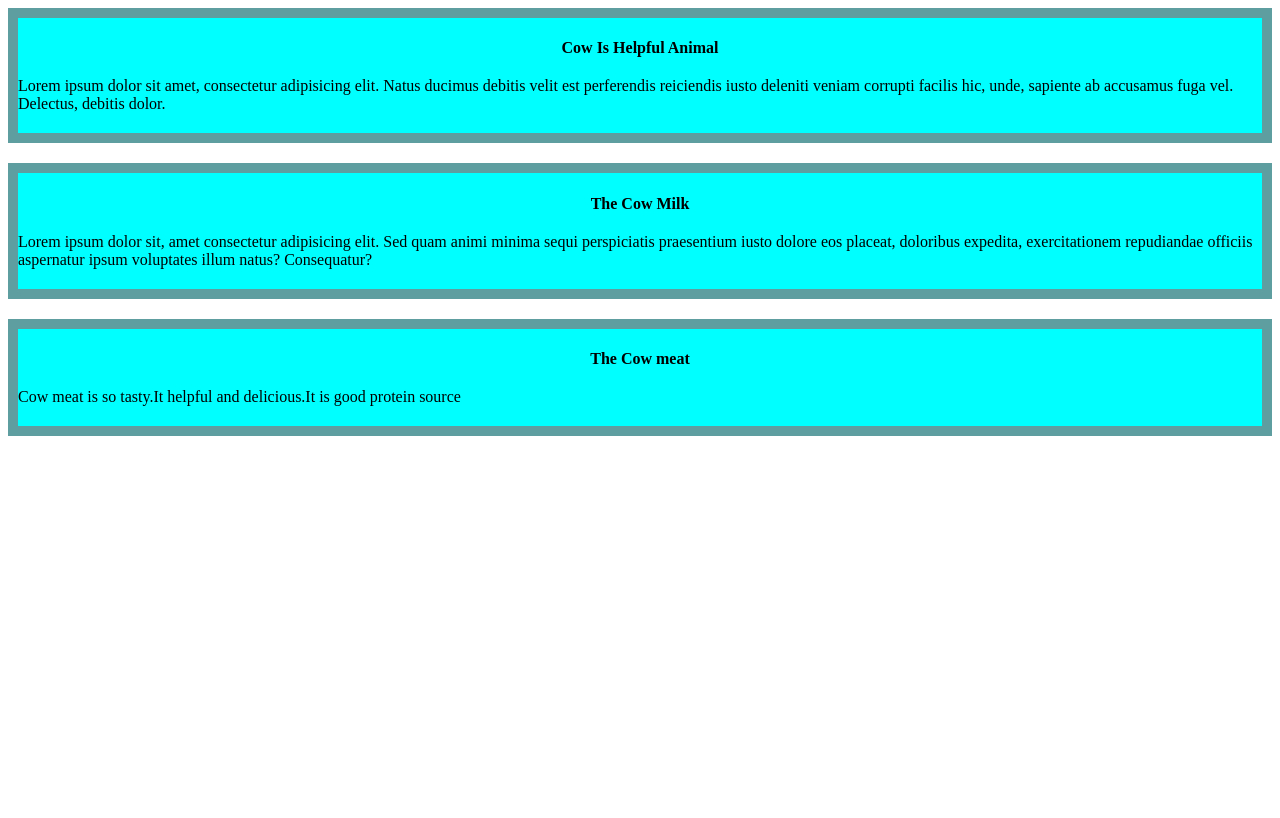
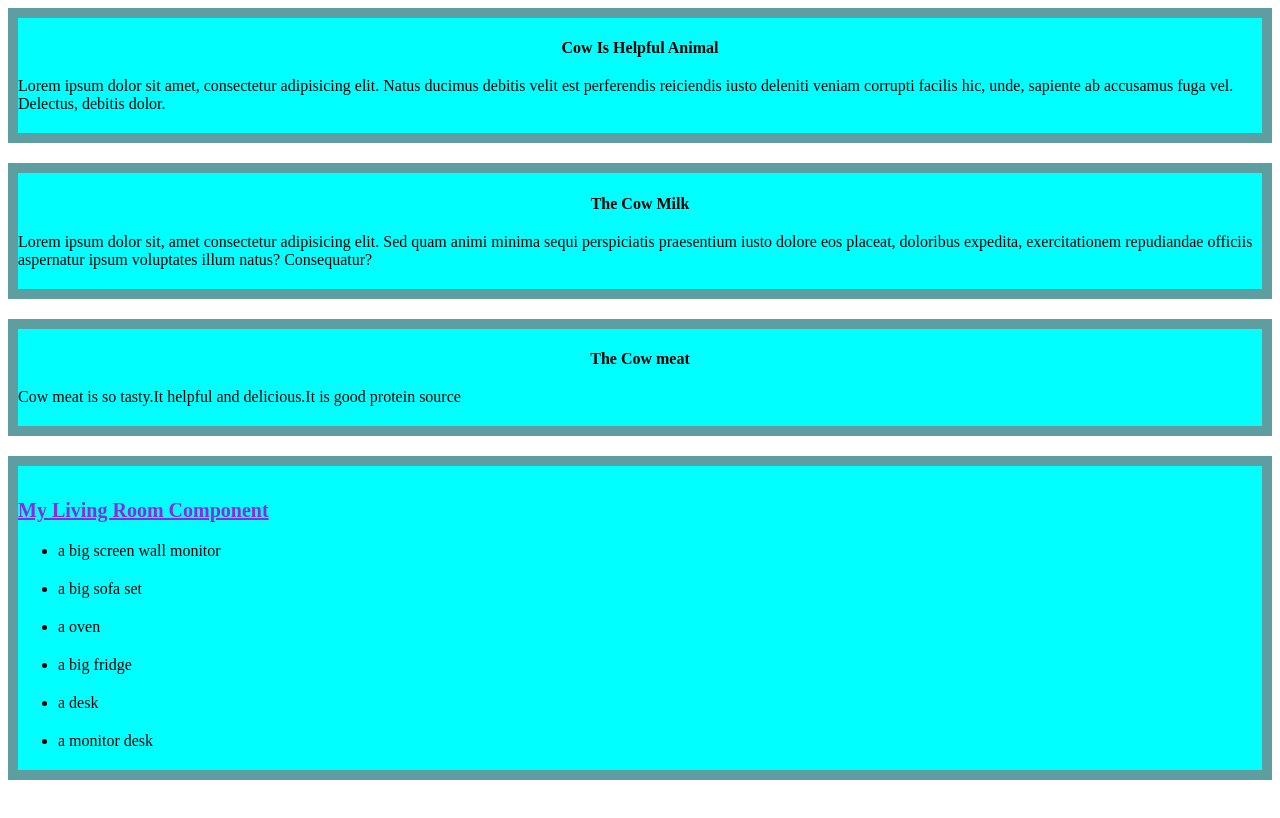
Before and after one commit to Mahabub1715563637/my-first-website, a plain HTML site: page index.html in a window 1280 px wide. Drawn offline with Linux system fonts and the light colour scheme.

Commit message:
a simple list

```diff
--- a/index.html
+++ b/index.html
@@ -24,5 +24,16 @@
 <div>
     <h4>The Cow meat</h4>
     <p>Cow meat is so tasty.It helpful and delicious.It is good protein source</p></div>
+    <div>
+                <h5 style="text-decoration: underline;font-size: 20px;color: blueviolet;">My Living Room Component</h5>
+                <ul>
+                    <li>a big screen wall monitor</li>
+                    <li>a big sofa set</li>
+                    <li>a oven</li>
+                    <li>a big fridge</li>
+                    <li>a desk</li>
+                    <li>a monitor desk</li>
+                </ul>
+    </div>
 </body>
 </html>
```
